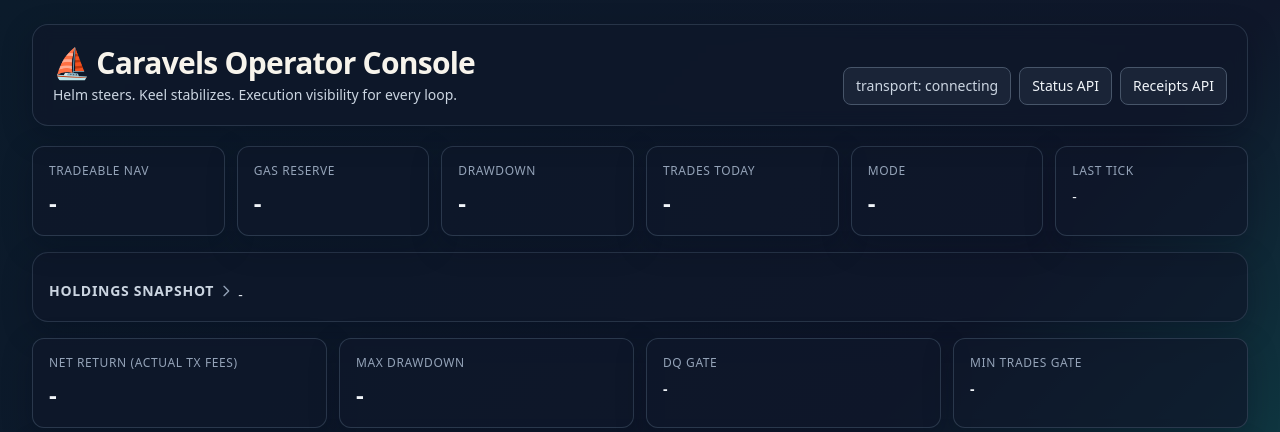
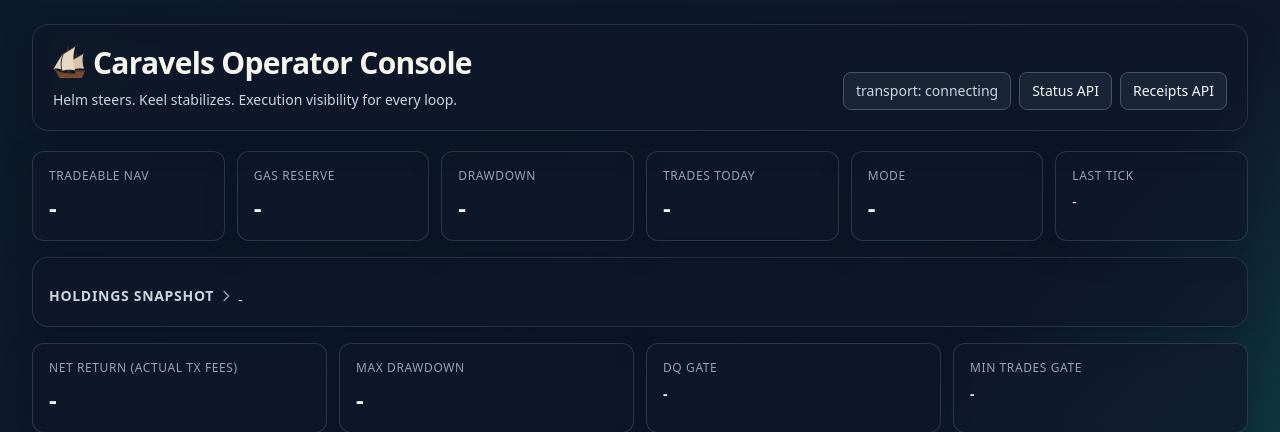
Before and after one commit to caravels-xyz/caravels, a Python web app: template caravels/templates/index.html in a window 1280 px wide. Shown: the top 432 px of the page. Run offline with Jinja, Linux system fonts and the light colour scheme; the template is opened without the code that fills it, so the values that code supplies are empty; some libraries are stand-ins or nearby versions.

Commit message:
refactor: add caravels logo

```diff
--- a/caravels/templates/index.html
+++ b/caravels/templates/index.html
@@ -3,7 +3,8 @@
 <head>
   <meta charset="UTF-8">
   <meta name="viewport" content="width=device-width, initial-scale=1.0">
-  <title>⛵ Caravels — Operator Dashboard</title>
+  <link rel="icon" type="image/png" href="/static/caravels-logo.png">
+  <title>Caravels — Operator Dashboard</title>
   <script src="https://cdn.tailwindcss.com"></script>
   <script id="initial-receipts-json" type="application/json">{{ receipts|tojson }}</script>
   <script>
@@ -31,7 +32,7 @@
     <header class="rounded-2xl border border-slate-700/70 bg-slate-900/70 p-5 shadow-panel backdrop-blur">
       <div class="flex flex-col gap-4 md:flex-row md:items-end md:justify-between">
         <div>
-          <h1 class="text-2xl font-semibold tracking-tight text-sail sm:text-3xl">⛵ Caravels Operator Console</h1>
+          <h1 class="text-2xl font-semibold tracking-tight text-sail sm:text-3xl"><img src="/static/caravels-logo.png" alt="⛵" class="inline-block w-8 h-8 mr-2 mb-2">Caravels Operator Console</h1>
           <p class="mt-1 text-sm text-slate-300">Helm steers. Keel stabilizes. Execution visibility for every loop.</p>
         </div>
         <div class="flex flex-wrap gap-2 text-sm">
```
Also changed, not shown: caravels/static/caravels-logo.png (added).
